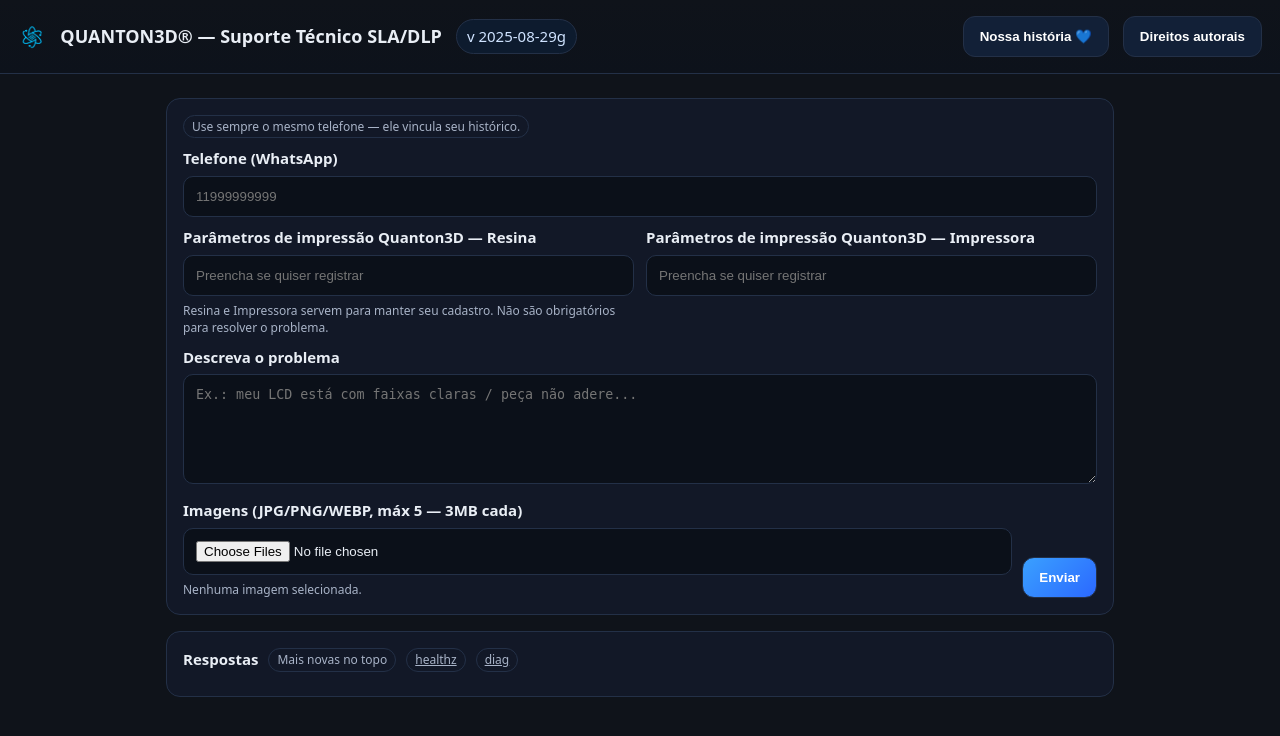
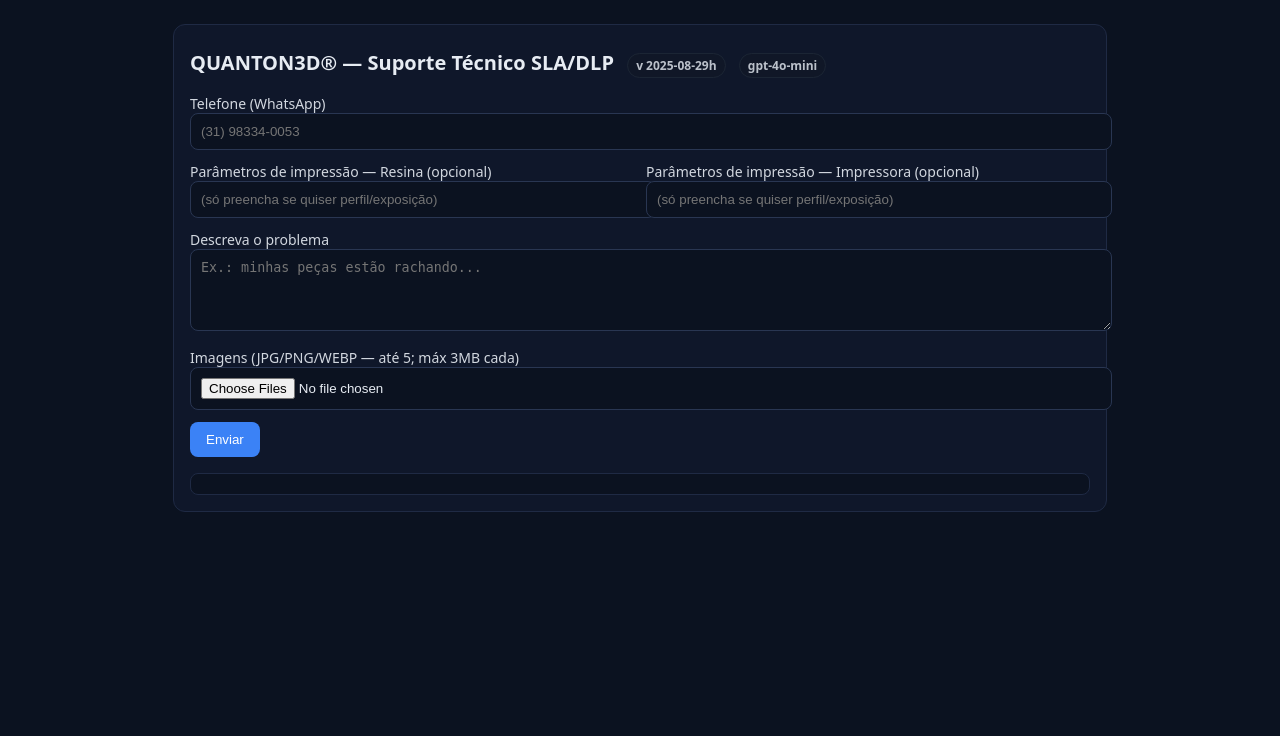
Before and after one commit to ronei2371/quanton3d-assistente, a Flask app: page / in a window 1280 px wide. Shown: the top 736 px of the page. Run offline with Flask 3, Linux system fonts and the light colour scheme.

Commit message:
v2025-08-29h: modo certeiro sem pedir resina/máquina por padrão; visão; JSON 'answer'; compat 3.13

```diff
--- a/app.py
+++ b/app.py
@@ -1,20 +1,15 @@
 # app.py
-# Quanton3D Assistente – v2025-08-29g
-# Flask + OpenAI (SDK 1.x), compat Python 3.13, visão por imagens
-# Retorno padronizado: {"ok": True, "reply": "...", "answer": "..."} (ambos)
-# Limite de upload: 5 imagens JPG/PNG/WEBP até 3MB cada
+# v2025-08-29h — Flask + OpenAI 1.x (sem proxies), Python 3.13 (com shim imghdr), visão por imagens.
+import os, uuid, re, base64, logging
+from typing import List, Tuple
+from flask import Flask, request, render_template, jsonify, send_from_directory, url_for
+from openai import OpenAI
 
-import os
-import re
-import uuid
-import base64
-from flask import Flask, render_template, request, jsonify, send_from_directory, url_for
-
-# --- Compat: Python 3.13 removeu imghdr; recriamos o suficiente (JPEG/PNG/WEBP)
+# -------------------- Compat: Python 3.13 removeu imghdr; criamos um shim simples --------------------
 try:
-    import imghdr  # ok até 3.12
+    import imghdr  # até 3.12
 except ModuleNotFoundError:
-    class imghdr:  # compat simples
+    class imghdr:  # compat básico para JPEG/PNG/WEBP
         @staticmethod
         def what(file=None, h=None):
             if h is None and hasattr(file, "read"):
@@ -24,92 +19,115 @@ except ModuleNotFoundError:
             if not isinstance(h, (bytes, bytearray)):
                 return None
             head = h[:16]
-            if head.startswith(b"\xFF\xD8\xFF"):                 # JPEG
+            if head.startswith(b"\xFF\xD8\xFF"):
                 return "jpeg"
-            if head.startswith(b"\x89PNG\r\n\x1a\n"):           # PNG
+            if head.startswith(b"\x89PNG\r\n\x1a\n"):
                 return "png"
-            if head[:4] == b"RIFF" and head[8:12] == b"WEBP":   # WEBP
+            if head[:4] == b"RIFF" and head[8:12] == b"WEBP":
                 return "webp"
             return None
 
-APP_VERSION = "2025-08-29g"
+APP_VERSION = "2025-08-29h"
 
-# --- Flask
+# -------------------- Flask --------------------
 app = Flask(__name__, template_folder="templates", static_folder="static")
-app.config["MAX_CONTENT_LENGTH"] = 20 * 1024 * 1024  # 20MB total (segurança)
+app.config["MAX_CONTENT_LENGTH"] = 20 * 1024 * 1024  # 20MB (soma dos uploads)
 
-# Pasta pública/efêmera para uploads
+# Pasta pública para ver uploads (se você quiser salvar arquivos)
 UPLOAD_DIR = os.path.join(os.getcwd(), "uploads")
 os.makedirs(UPLOAD_DIR, exist_ok=True)
 
-# Remove proxies do ambiente (evita interferência no SDK novo)
-for k in ("HTTP_PROXY", "http_proxy", "HTTPS_PROXY", "https_proxy"):
-    os.environ.pop(k, None)
-
-# -------- Config OpenAI pelo ambiente --------
+# -------------------- Ambiente --------------------
 OPENAI_API_KEY = os.getenv("OPENAI_API_KEY", "")
-MODEL_NAME     = os.getenv("OPENAI_MODEL", "gpt-4o-mini")
-TEMPERATURE    = float(os.getenv("OPENAI_TEMPERATURE", "0.2"))
+MODEL          = os.getenv("OPENAI_MODEL", "gpt-4o-mini")
+TEMP           = float(os.getenv("OPENAI_TEMPERATURE", "0.2"))
 SEED           = int(os.getenv("OPENAI_SEED", "123"))
 
-from openai import OpenAI
+# Cliente OpenAI (NÃO passar proxies)
 client = OpenAI(api_key=OPENAI_API_KEY)
 
-# --- Sistema (tom) do assistente
+# -------------------- Regras de atendimento --------------------
 ASSISTANT_SYSTEM = """
-Você é técnico de campo da Quanton3D. Estilo: direto de oficina, frases curtas, passo-a-passo.
+Você é técnico de campo da Quanton3D. Estilo: direto, passo a passo, português-BR.
 
-REGRAS GERAIS:
-- Se FALTAR dado essencial, faça APENAS 1 pergunta objetiva e PARE (aguarde resposta).
-- Se houver IMAGENS, descreva o que observa e use testes práticos; evite checklist genérico.
-- Não culpe “resina com defeito” antes de validar mecânica/óptica/parametrização.
-- Sempre termine com: O QUE FAZER AGORA (3 a 5 passos).
+MODO CERTEIRO:
+- Faça NO MÁXIMO 1 pergunta objetiva se faltar dado essencial ao defeito.
+- NÃO peça marca/modelo de impressora nem marca da resina por padrão.
+- Só peça impressora/resina SE o usuário falar explicitamente de “perfil”, “exposição”, “fatiamento” ou pedir NÚMEROS de tempo/exposição.
 
-PROTOCOLO-LCD (quando for LCD ou houver foto da tela acesa):
-1) Teste do PAPEL BRANCO (cuba fora) para avaliar UNIFORMIDADE:
-   - Faixas/zonas que se repetem no papel = suspeita DIFUSOR/LED (backlight).
+PROTOCOLO-LCD (se tema for LCD/tela/foto da tela acesa):
+1) Teste do PAPEL BRANCO (cuba fora) para ver UNIFORMIDADE:
+   - Faixas/zonas repetidas = suspeita DIFUSOR/LED (backlight).
    - Pontos/linhas finas fixas = PIXELS MORTOS (LCD).
-2) Teste de GRADE/pattern: procurar quadrados apagados/linhas.
-3) Limpeza suave do LCD: microfibra + IPA 99%, sem encharcar, sem pressão.
-4) Verificar FEP (opacidade/riscos) e VAZAMENTO de resina nas bordas do LCD.
-5) Concluir objetivamente: difusor/LED x LCD x reflexo/ângulo. Evite generalidades.
+2) Teste de GRADE/pattern: quadrados apagados/linhas?
+3) Limpeza LCD (microfibra + IPA 99%, sem encharcar), checar vazamento e FEP.
+4) Concluir objetivamente (difusor/LED x LCD x reflexo/ângulo).
+5) Termine com “O QUE FAZER AGORA” (3–5 passos práticos).
 
-PROTOCOLO-GERAL (outros casos):
-- Checar adesão/nivelamento/exposição/suportes/FEP/velocidades; depois resina e temperatura ambiente.
+PROTOCOLO-GERAL (defeitos de peça: rachar, buracos, empeno, suporte soltando):
+- Identificar quando acontece (durante impressão, na remoção, na lavagem ou pós-cura).
+- Checar adesão de base, exposição relativa, alturas de elevação, velocidades, suportes, lavagem/pós-cura, FEP e temperatura ambiente.
+- Não culpar resina antes de validar mecânica/óptica/parametrização.
 """
 
-# -------- Utilidades --------
+# Palavras que indicam que o usuário quer PERFIL/EXPOSIÇÃO (aí podemos pedir impressora/resina)
+KEYWORDS_NEED_PARAMS = {
+    "perfil", "profile", "configura", "parametri", "exposi", "tempo de tela",
+    "exposure", "slicer", "fatiamento", "curva de exposição", "parametros",
+}
+
+def build_policy_message(problem_text: str, resin: str, printer: str) -> str:
+    txt = f"{problem_text} {resin} {printer}".lower()
+    need_params = any(k in txt for k in KEYWORDS_NEED_PARAMS)
+    if need_params:
+        return (
+            "POLÍTICA: O usuário fala de perfil/exposição. "
+            "Se faltar impressora e/ou resina para indicar NÚMEROS, faça APENAS 1 pergunta pedindo os dados; "
+            "senão, siga direto com diagnóstico e passos."
+        )
+    else:
+        return (
+            "POLÍTICA: NÃO peça impressora nem resina. Trate esses campos como opcionais/cadastro. "
+            "Faça no máximo 1 pergunta objetiva sobre o defeito (ex.: quando ocorre). "
+            "Em seguida, dê diagnóstico provável e 'O QUE FAZER AGORA' (3–5 passos)."
+        )
+
+# -------------------- Utilidades --------------------
 def allowed_file(filename: str) -> bool:
     ext = (filename.rsplit(".", 1)[-1] if "." in filename else "").lower()
     return ext in {"jpg", "jpeg", "png", "webp"}
 
-def _read_validate_image(fs):
-    """
-    Lê o arquivo em memória, valida tipo e tamanho.
-    Retorna (data_url, size) ou (None, 0).
-    """
-    try:
-        data = fs.read()
-    except Exception:
-        data = b""
+def _file_to_dataurl_and_size(fs) -> Tuple[str, int]:
+    """Lê um FileStorage do Flask e devolve (data_url, tamanho_bytes). Valida tipo."""
+    data = fs.read()
     if not data:
         return None, 0
-
     kind = imghdr.what(None, h=data)
     if kind not in {"jpeg", "png", "webp"}:
         raise ValueError("Formato inválido. Envie JPG, PNG ou WEBP.")
-
-    if len(data) > 3 * 1024 * 1024:
-        raise ValueError("Imagem excede 3MB.")
-
     mime = {"jpeg": "image/jpeg", "png": "image/png", "webp": "image/webp"}[kind]
     b64  = base64.b64encode(data).decode("utf-8")
     return f"data:{mime};base64,{b64}", len(data)
 
-# -------- Rotas --------
+def save_uploads(files) -> List[str]:
+    """Se quiser salvar no disco e gerar URLs públicas (não é obrigatório)."""
+    urls = []
+    for f in files[:5]:
+        if not f or f.filename == "":
+            continue
+        if not allowed_file(f.filename):
+            continue
+        safe = re.sub(r"[^a-zA-Z0-9_.-]", "_", f.filename)
+        fname = f"{uuid.uuid4().hex}_{safe}"
+        path = os.path.join(UPLOAD_DIR, fname)
+        f.save(path)
+        urls.append(url_for("get_upload", fname=fname, _external=True))
+    return urls
+
+# -------------------- Rotas básicas --------------------
 @app.get("/")
 def index():
-    return render_template("index.html", app_version=APP_VERSION)
+    return render_template("index.html", app_version=APP_VERSION, model=MODEL)
 
 @app.get("/healthz")
 def healthz():
@@ -120,95 +138,101 @@ def diag():
     return jsonify({
         "openai_key_set": bool(OPENAI_API_KEY),
         "version": APP_VERSION,
-        "model": MODEL_NAME,
-        "temperature": TEMPERATURE,
+        "model": MODEL,
+        "temperature": TEMP,
         "seed": SEED
-    }), 200
+    })
 
 @app.get("/uploads/<path:fname>")
 def get_upload(fname):
     return send_from_directory(UPLOAD_DIR, fname)
 
+# -------------------- Chat --------------------
 @app.post("/chat")
 def chat():
     try:
+        # Campos do formulário
         phone   = (request.form.get("phone")   or "").strip()
+        scope   = (request.form.get("scope")   or "desconhecido").strip()
         resin   = (request.form.get("resin")   or "").strip()
         printer = (request.form.get("printer") or "").strip()
         problem = (request.form.get("problem") or "").strip()
-        scope   = (request.form.get("scope")   or "").strip()
 
-        if not phone:
-            msg = "Informe o telefone."
-            return jsonify({"ok": False, "error": msg, "answer": msg}), 200
         if not problem:
-            msg = "Descreva o problema."
-            return jsonify({"ok": False, "error": msg, "answer": msg}), 200
+            return jsonify({"ok": False, "error": "Descreva o problema."}), 400
 
-        # Aceita 'images' (padrão do front) e 'photos' (retrocompatibilidade)
+        # Aceita input 'images' ou 'photos'
         files = []
         if "images" in request.files:
             files = request.files.getlist("images")
         elif "photos" in request.files:
             files = request.files.getlist("photos")
 
+        # Converte imagens para data URL (sem salvar) e checa 3MB por imagem
         images_dataurls, total_bytes = [], 0
         for i, fs in enumerate(files[:5]):
-            if not fs or not fs.filename:
-                continue
-            if not allowed_file(fs.filename):
-                msg = f"Imagem {i+1}: formato inválido."
-                return jsonify({"ok": False, "error": msg, "answer": msg}), 200
+            size_hint = fs.content_length or 0
+            if size_hint > 3 * 1024 * 1024:
+                return jsonify({"ok": False, "error": f"Imagem {i+1} excede 3MB."}), 400
+            dataurl, real_size = _file_to_dataurl_and_size(fs)
+            if dataurl:
+                total_bytes += real_size
+                if real_size > 3 * 1024 * 1024:
+                    return jsonify({"ok": False, "error": f"Imagem {i+1} excede 3MB."}), 400
+                images_dataurls.append(dataurl)
 
-            dataurl, size = _read_validate_image(fs)
-            if dataurl:
-                images_dataurls.append(dataurl)
-                total_bytes += size
+        app.logger.info(f"/chat imagens={len(images_dataurls)} bytes_totais={total_bytes}")
 
-        app.logger.info(f"/chat phone={phone} imgs={len(images_dataurls)} bytes={total_bytes}")
-
-        # LCD hint
-        lcd_hint = ("lcd" in problem.lower()) or ("tela" in problem.lower()) or bool(images_dataurls)
-
+        # Texto do usuário que vai ao modelo
         user_text = (
-            f"Telefone: {phone}\n"
+            f"Escopo informado: {scope}\n"
             f"Resina: {resin or '-'}\n"
             f"Impressora: {printer or '-'}\n"
-            f"Escopo informado: {scope or ('lcd' if lcd_hint else 'geral')}\n"
             f"Problema: {problem}\n"
+            f"Telefone: {phone or '-'}\n"
             "Contexto: suporte técnico Quanton3D (SLA/DLP)."
         )
 
+        # Mensagem multimodal (texto + imagens)
         content = [{"type": "text", "text": user_text}]
-        for url_data in images_dataurls:
-            content.append({"type": "image_url", "image_url": {"url": url_data}})
+        for url in images_dataurls:
+            content.append({"type": "image_url", "image_url": {"url": url}})
+
+        # Política dinâmica (quando pedir parâmetros, aí sim pode perguntar impressora/resina)
+        policy_msg = build_policy_message(problem, resin, printer)
 
         messages = [
             {"role": "system", "content": ASSISTANT_SYSTEM},
+            {"role": "system", "content": policy_msg},
             {"role": "user",   "content": content},
         ]
 
         resp = client.chat.completions.create(
-            model=MODEL_NAME,
-            temperature=TEMPERATURE,
+            model=MODEL,
+            temperature=TEMP,
             seed=SEED,
             messages=messages,
         )
+
         reply = (resp.choices[0].message.content or "").strip()
-
-        # Devolve as duas chaves para o front não dar "undefined"
-        return jsonify({"ok": True, "reply": reply, "answer": reply, "images": len(images_dataurls)}), 200
+        return jsonify({
+            "ok": True,
+            "answer": reply,     # para o seu front atual
+            "reply": reply,      # compat extra (se o front usar 'reply')
+            "version": APP_VERSION,
+            "model": MODEL
+        })
 
     except Exception as e:
         app.logger.exception("erro no /chat")
-        # 200 para o front exibir a string em vez de "undefined"
-        return jsonify({"ok": False, "error": str(e), "answer": f"Erro: {e}"}), 200
+        # erro amigável pro usuário + detalhe técnico pros logs
+        return jsonify({"ok": False, "error": f"Falhou ao gerar resposta: {str(e)}"}), 500
 
-# Estáticos (logo etc.)
+# Estáticos (se precisar servir algo dentro de /static)
 @app.get("/static/<path:filename>")
 def static_files(filename):
     return send_from_directory(app.static_folder, filename)
 
 if __name__ == "__main__":
-    # Para rodar localmente: python app.py
+    # Rodar local: python app.py
     app.run(host="0.0.0.0", port=5000, debug=True)
--- a/templates/index.html
+++ b/templates/index.html
@@ -1,140 +1,98 @@
 <!doctype html>
-<html lang="pt-br">
+<html lang="pt-BR">
 <head>
   <meta charset="utf-8" />
-  <meta name="viewport" content="width=device-width,initial-scale=1" />
   <title>QUANTON3D® — Suporte Técnico SLA/DLP</title>
+  <meta name="viewport" content="width=device-width, initial-scale=1" />
   <style>
-    :root{--bg:#0f131a;--panel:#121827;--ink:#e9eef5;--muted:#a8b3c7;--brand:#3aa0ff;--stroke:#233047;--ok:#22c55e;--err:#ef4444}
-    *{box-sizing:border-box}body{margin:0;background:var(--bg);color:var(--ink);font:15px/1.45 system-ui,Segoe UI,Roboto,sans-serif}
-    header{display:flex;align-items:center;gap:14px;padding:16px 18px;border-bottom:1px solid var(--stroke);background:linear-gradient(180deg,#0f131a,#0d121b)}
-    header img{height:30px} header h1{margin:0;font-size:18px;font-weight:800}
-    main{max-width:980px;margin:24px auto;padding:0 16px;display:grid;gap:16px}
-    .card{background:var(--panel);border:1px solid var(--stroke);border-radius:14px;padding:16px}
-    .row{display:grid;grid-template-columns:1fr 1fr;gap:12px}
-    label{display:block;font-weight:700;margin:10px 0 6px}
-    input,textarea{width:100%;padding:12px;border-radius:10px;border:1px solid var(--stroke);background:#0b1019;color:var(--ink)}
-    textarea{min-height:110px;resize:vertical}.hint{color:var(--muted);font-size:12px;margin-top:6px}
-    .btn{cursor:pointer;border:1px solid var(--stroke);background:#122037;color:#fff;border-radius:12px;padding:12px 16px;font-weight:800}
-    .btn[disabled]{opacity:.6;cursor:not-allowed}.btn-brand{background:linear-gradient(135deg,#3aa0ff,#2b68ff)}
-    .grid-2{display:grid;grid-template-columns:1fr auto;gap:10px;align-items:end}
-    .msgs{display:flex;flex-direction:column-reverse;gap:10px}
-    .msg{border:1px solid var(--stroke);border-radius:12px;padding:12px;background:#0e1625}
-    .me{background:#0b1a2b}.badge{display:inline-block;padding:2px 8px;border-radius:999px;border:1px solid var(--stroke);font-size:12px;color:var(--muted)}
-    .pill{border:1px solid var(--stroke);border-radius:999px;padding:6px 10px;color:#cfe3ff;background:#0d1b2e}
-    a{color:#8bd0ff}
+    body{background:#0b1220;color:#e7ecf3;font-family:system-ui,Segoe UI,Roboto,Arial,sans-serif;margin:0;padding:24px}
+    .card{max-width:900px;margin:0 auto;background:#0f172a;border:1px solid #1f2a44;border-radius:12px;padding:16px}
+    h1{margin:8px 0 16px 0;font-size:20px}
+    label{display:block;margin-top:12px;font-size:14px;opacity:.9}
+    input,textarea,select{width:100%;padding:10px;border-radius:8px;border:1px solid #293652;background:#0b1220;color:#e7ecf3}
+    button{margin-top:12px;padding:10px 16px;border-radius:8px;border:0;background:#3b82f6;color:white;cursor:pointer}
+    .log{margin-top:16px;background:#0b1220;border:1px solid #1f2a44;border-radius:8px;padding:10px;max-height:420px;overflow:auto}
+    .pill{display:inline-block;padding:3px 8px;border-radius:999px;background:#111827;border:1px solid #1f2937;font-size:12px;margin-left:8px;opacity:.8}
+    .you{color:#93c5fd}
+    .bot{color:#86efac}
+    small{opacity:.7}
   </style>
 </head>
 <body>
-<header>
-  <img src="{{ url_for('static', filename='logo.png') }}" alt="QUANTON3D" onerror="this.style.display='none'">
-  <h1>QUANTON3D® — Suporte Técnico SLA/DLP</h1>
-  <span class="pill">v {{ app_version }}</span>
-  <span style="flex:1"></span>
-  <button class="btn" id="btn-hist">Nossa história 💙</button>
-  <button class="btn" id="btn-autorais">Direitos autorais</button>
-</header>
+  <div class="card">
+    <h1>QUANTON3D® — Suporte Técnico SLA/DLP
+      <span class="pill">v <span id="ver">?</span></span>
+      <span class="pill"><span id="model">?</span></span>
+    </h1>
 
-<main>
-  <section class="card">
-    <div class="badge">Use sempre o mesmo telefone — ele vincula seu histórico.</div>
+    <label>Telefone (WhatsApp)</label>
+    <input id="phone" placeholder="(31) 98334-0053" />
 
-    <form id="form">
-      <label>Telefone (WhatsApp)</label>
-      <input name="phone" placeholder="11999999999" required>
-
-      <div class="row">
-        <div>
-          <label>Parâmetros de impressão Quanton3D — <span class="muted">Resina</span></label>
-          <input name="resin" placeholder="Preencha se quiser registrar">
-          <div class="hint">Resina e Impressora servem para manter seu cadastro. Não são obrigatórios para resolver o problema.</div>
+    <div style="display:flex; gap:12px;">
+      <div style="flex:1;">
+        <label>Parâmetros de impressão — Resina (opcional)</label>
+        <input id="resin" placeholder="(só preencha se quiser perfil/exposição)"/>
       </div>
-        <div>
-          <label>Parâmetros de impressão Quanton3D — <span class="muted">Impressora</span></label>
-          <input name="printer" placeholder="Preencha se quiser registrar">
+      <div style="flex:1;">
+        <label>Parâmetros de impressão — Impressora (opcional)</label>
+        <input id="printer" placeholder="(só preencha se quiser perfil/exposição)"/>
       </div>
     </div>
 
     <label>Descreva o problema</label>
-      <textarea name="problem" placeholder="Ex.: meu LCD está com faixas claras / peça não adere..."></textarea>
+    <textarea id="problem" rows="4" placeholder="Ex.: minhas peças estão rachando..."></textarea>
 
-      <div class="grid-2">
-        <div>
-          <label>Imagens (JPG/PNG/WEBP, máx 5 — 3MB cada)</label>
-          <input type="file" id="images" name="images" accept="image/jpeg,image/png,image/webp" multiple>
-          <div class="hint" id="img-hint">Nenhuma imagem selecionada.</div>
+    <label>Imagens (JPG/PNG/WEBP — até 5; máx 3MB cada)</label>
+    <input id="images" type="file" multiple accept=".jpg,.jpeg,.png,.webp" />
+
+    <button id="send">Enviar</button>
+
+    <div class="log" id="log"></div>
   </div>
-        <button class="btn btn-brand" id="send">Enviar</button>
-      </div>
-    </form>
-  </section>
-
-  <section class="card">
-    <div style="display:flex;align-items:center;gap:10px;margin-bottom:8px">
-      <strong>Respostas</strong>
-      <span class="badge">Mais novas no topo</span>
-      <a class="badge" href="/healthz" target="_blank">healthz</a>
-      <a class="badge" href="/diag" target="_blank">diag</a>
-    </div>
-    <div class="msgs" id="msgs"></div>
-  </section>
-</main>
 
   <script>
-const form = document.getElementById('form');
-const sendBtn = document.getElementById('send');
-const msgs = document.getElementById('msgs');
-const imgInput = document.getElementById('images');
-const imgHint = document.getElementById('img-hint');
+    async function diag() {
+      const r = await fetch("/diag");
+      const j = await r.json();
+      document.getElementById("ver").textContent   = j.version || "?";
+      document.getElementById("model").textContent = j.model   || "?";
+    }
+    diag();
 
-imgInput.addEventListener('change', () => {
-  const files = [...imgInput.files];
-  if (!files.length) { imgHint.textContent = "Nenhuma imagem selecionada."; return; }
-  const total = files.reduce((s,f)=>s+(f.size||0),0);
-  imgHint.textContent = `${files.length} imagem(ns) — ${(total/1024/1024).toFixed(2)} MB`;
-});
+    function addLine(who, text){
+      const el = document.getElementById("log");
+      const p = document.createElement("p");
+      p.innerHTML = `<span class="${who==='Você'?'you':'bot'}">${who}:</span> ${text}`;
+      el.prepend(p);
+    }
 
-function prependMsg(html){
-  const div = document.createElement('div');
-  div.className = 'msg';
-  div.innerHTML = html;
-  msgs.prepend(div);
+    document.getElementById("send").onclick = async () => {
+      const fd = new FormData();
+      fd.append("phone",   document.getElementById("phone").value);
+      fd.append("resin",   document.getElementById("resin").value);
+      fd.append("printer", document.getElementById("printer").value);
+      fd.append("problem", document.getElementById("problem").value);
+      // também enviamos 'scope' caso você queira usar depois
+      fd.append("scope", "geral");
+
+      const files = document.getElementById("images").files || [];
+      for (let i=0;i<Math.min(files.length,5);i++){
+        fd.append("images", files[i]);
       }
-function me(text){ prependMsg(`<div class="me"><b>Você</b>:<br>${(text||"(sem descrição)").replaceAll('\n','<br>')}</div>`); }
-function bot(text){ prependMsg(`<b>Assistente</b>:<br>${text.replaceAll('\n','<br>')}`); }
 
-form.addEventListener('submit', async (ev)=>{
-  ev.preventDefault();
-  if (sendBtn.disabled) return;
-
-  const files = [...imgInput.files];
-  if (files.length > 5){ alert("Máximo de 5 imagens."); return; }
-  for (const f of files){ if (f.size > 3*1024*1024){ alert("Cada imagem deve ter até 3MB."); return; } }
-
-  const fd = new FormData(form);
-  me(form.problem.value);
-
-  sendBtn.disabled = true; sendBtn.textContent = "Enviando...";
-  try{
-    const r = await fetch('/chat', { method:'POST', body:fd });
+      addLine("Você", (document.getElementById("problem").value||"(vazio)"));
+      try {
+        const r = await fetch("/chat", { method: "POST", body: fd });
         const j = await r.json();
-    if (!j.ok) throw new Error(j.error || 'Falha inesperada');
-    bot(j.answer + (j.version ? `<br><span class="badge">versão ${j.version}</span>` : ""));
-  }catch(err){
-    bot(`<span style="color:var(--err)">Erro:</span> ${err.message}`);
-  }finally{
-    sendBtn.disabled = false; sendBtn.textContent = "Enviar";
+        if (!j.ok) {
+          addLine("Assistente", "Falhou: " + (j.error||"erro desconhecido"));
+        } else {
+          addLine("Assistente", j.answer || j.reply || "(sem texto)");
         }
-});
-
-document.getElementById('btn-autorais').addEventListener('click', ()=>{
-  alert(`📜 Conteúdo exclusivo da marca Quanton3D®.
-Esta IA segue diretrizes e vocabulário técnico próprios.
-Uso e reprodução não autorizados são proibidos (Lei nº 9.279/96).`);
-});
-document.getElementById('btn-hist').addEventListener('click', ()=>{
-  alert("Nossa história 💙 — espaço de carinho entre Nhor, os filhos e o Ronei.");
-});
+      } catch (e) {
+        addLine("Assistente", "Erro de rede: " + e.message);
+      }
+    };
   </script>
 </body>
 </html>
```
Lines whose indentation alone changed are shown as unchanged.
